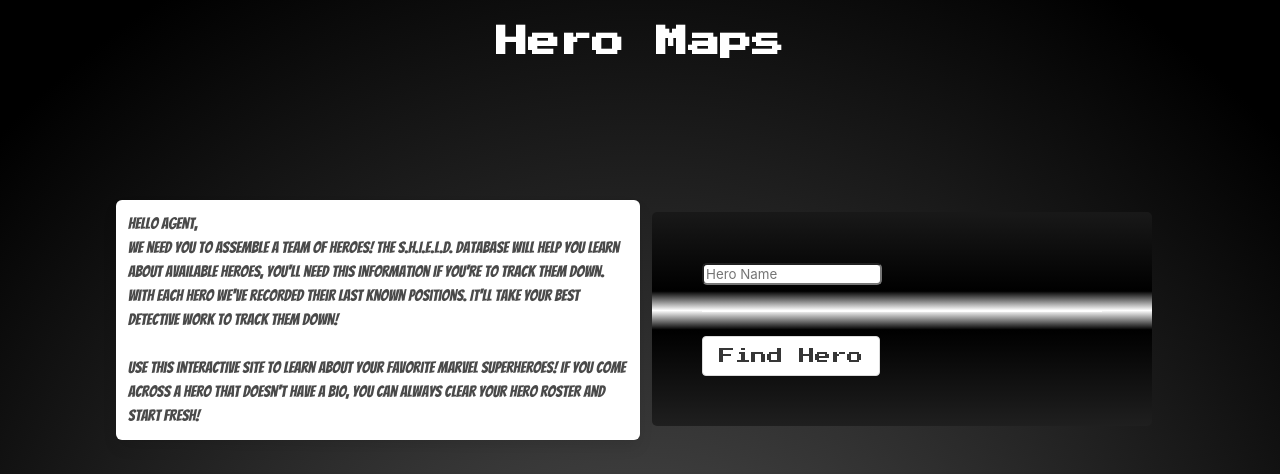
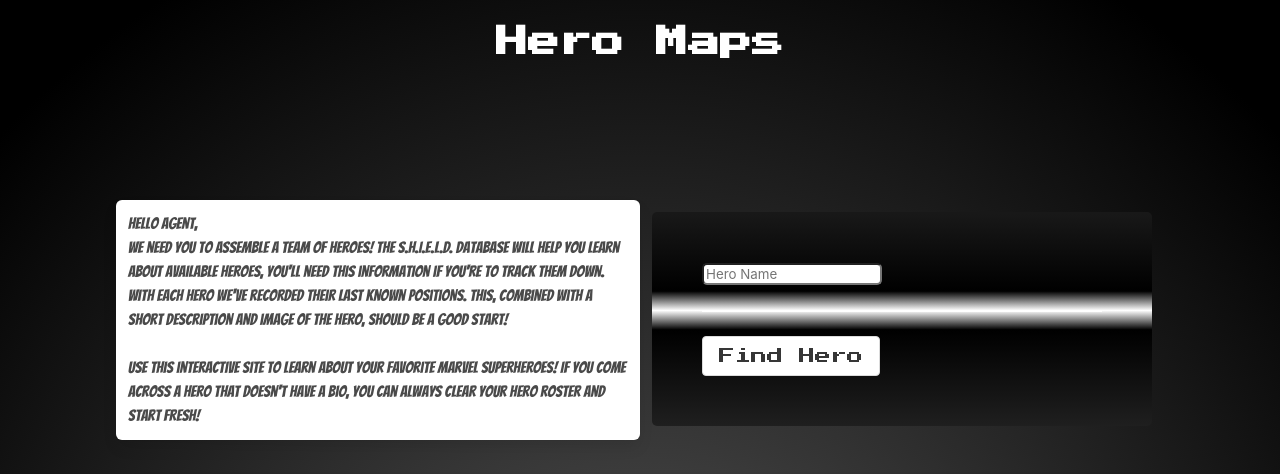
Before and after one commit to esimondet/front-end-project, a plain HTML site: page index.html in a window 1280 px wide. Shown: the top 474 px of the page. Drawn offline with nearby package versions, Linux system fonts and the light colour scheme; some packages are replaced by stand-ins of ours.

Commit message:
found and fixed another type in hello agents

```diff
--- a/index.html
+++ b/index.html
@@ -27,7 +27,7 @@
         <h3> Hello Agent, </h3>
         <p> We need you to assemble a team of heroes! The S.H.I.E.L.D. database will help you learn about available
           heroes, you'll need this information if you're to track them down. With each hero we've recorded their last
-          known positions. It'll take your best detective work to track them down!
+          known positions. This, combined with a short description and image of the hero, should be a good start!
           <br>
           <br>
           Use this interactive site to learn about your favorite Marvel superheroes! If you come across a hero that doesn't
```
